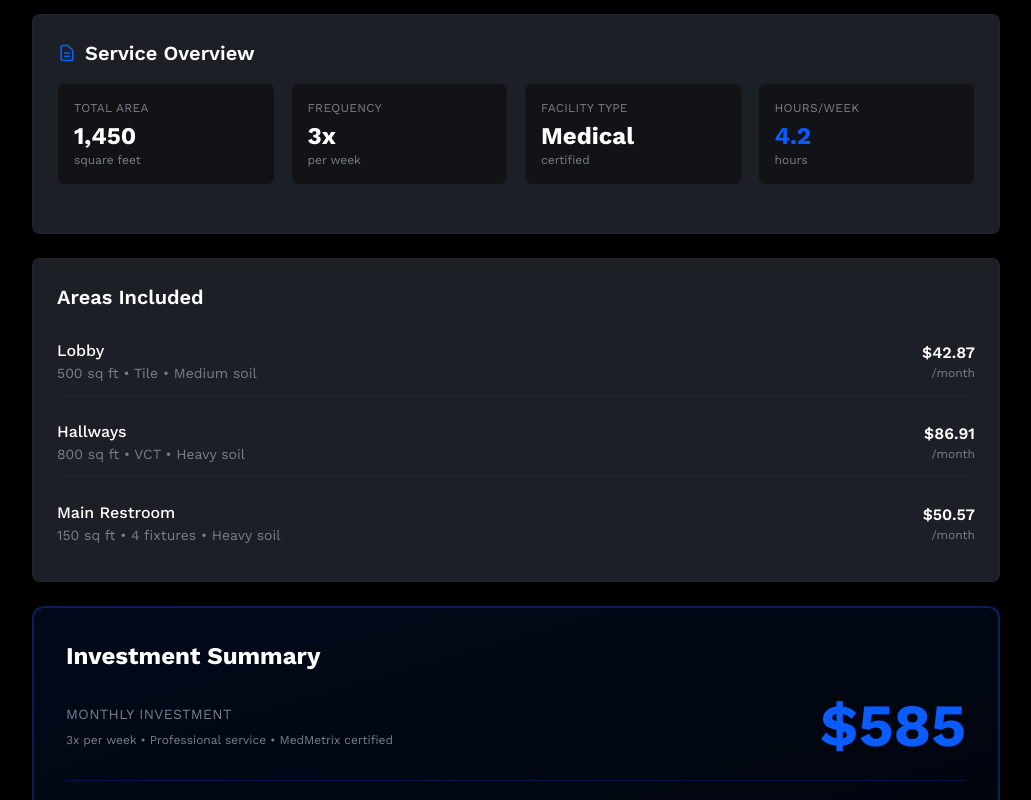
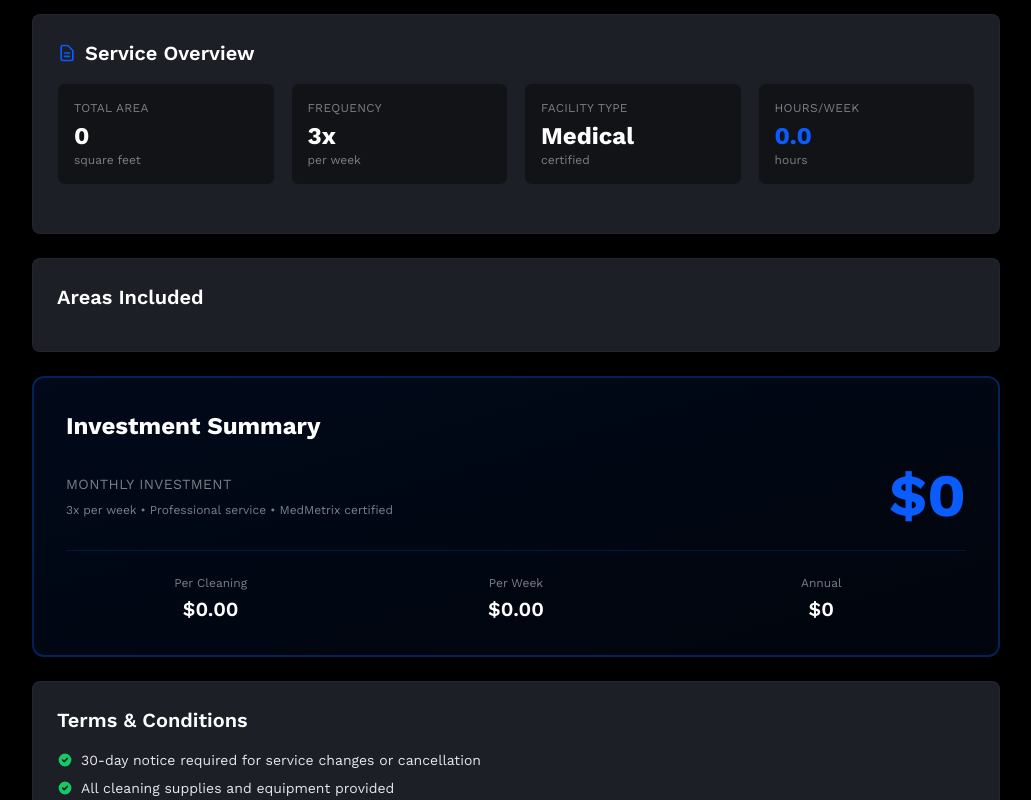
Before and after one commit to doyledockstader0-boop/IronQuote, a Next.js app: page /proposal in a window 1280 px wide. Shown: the part 440-1240 px from the top of the page, without its empty margins (124-1155 px from the left). Built offline with nearby package versions, Linux system fonts and the light colour scheme.

Commit message:
Complete MVP: Calculator, Summary, Proposal pages with API integration and rate limiting

```diff
--- a/app/api/generate-proposal/rate-limiter.ts
+++ b/app/api/generate-proposal/rate-limiter.ts
@@ -14,7 +14,7 @@ export function checkRateLimit(identifier: string): { allowed: boolean; retryAft
   const maxRequests = 10; // 10 requests per minute
 
   // Clean up expired entries
-  for (const [key, value] of rateLimitMap.entries()) {
+  for (const [key, value] of Array.from(rateLimitMap.entries())) {
     if (now > value.resetTime) {
       rateLimitMap.delete(key);
     }
--- a/app/api/generate-proposal/route.ts
+++ b/app/api/generate-proposal/route.ts
@@ -1,5 +1,5 @@
 import { NextRequest, NextResponse } from 'next/server';
-
+import { checkRateLimit } from './rate-limiter';
 export async function POST(request: NextRequest) {
   try {
     const body = await request.json();
--- a/app/calculator/page.tsx
+++ b/app/calculator/page.tsx
@@ -415,7 +415,43 @@ export default function CalculatorPage() { const router = useRouter();
               ☀️
             </button>
 
-            <button onClick={() => router.push('/summary')} className="flex items-center gap-2 px-4 py-2 bg-[#0A5CFF] text-white rounded-md text-sm font-semibold hover:bg-[#0951E6] transition-colors shadow-md">
+            <button
+              onClick={() => {
+                // Save all quote data to localStorage
+                const quoteData = {
+                 quoteId: 'IQ-' + Date.now().toString().slice(-8),
+              dateCreated: new Date().toLocaleDateString('en-US', {
+                year: 'numeric',
+                month: 'long',
+                day: 'numeric'
+              }),
+                  customerInfo,
+                  buildingType,
+                  standardAreas: calculations.standardAreasCalc,
+                  sutmBathrooms: calculations.sutmBathroomsCalc,
+                  frequencyRate,
+                  specialServices,
+                  calculations: {
+                    totalSqFt: calculations.totalSqFt,
+                    totalHours: calculations.totalHours,
+                    costPerClean: calculations.costPerClean,
+                    standardTotal: calculations.standardTotal,
+                    sutmTotal: calculations.sutmTotal,
+                    specialServicesTotal: calculations.specialServicesTotal,
+                    subtotal: calculations.subtotal,
+                    finalTotal: calculations.finalTotal,
+                    finalTotalWithSurcharge: calculations.finalTotalWithSurcharge,
+                    minimumApplied: calculations.minimumApplied,
+                    minimumRequired: calculations.minimumRequired,
+                  },
+                  timestamp: new Date().toISOString(),
+                };
+
+                localStorage.setItem('ironquote-current-quote', JSON.stringify(quoteData));
+                router.push('/summary');
+              }}
+              className="flex items-center gap-2 px-4 py-2 bg-[#0A5CFF] text-white rounded-md text-sm font-semibold hover:bg-[#0951E6] transition-colors shadow-md"
+            >
               <svg className="w-4 h-4" fill="none" stroke="currentColor" viewBox="0 0 24 24">
                 <path strokeLinecap="round" strokeLinejoin="round" strokeWidth={2} d="M9 12h6m-6 4h6m2 5H7a2 2 0 01-2-2V5a2 2 0 012-2h5.586a1 1 0 01.707.293l5.414 5.414a1 1 0 01.293.707V19a2 2 0 01-2 2z" />
               </svg>
--- a/app/proposal/page.tsx
+++ b/app/proposal/page.tsx
@@ -1,6 +1,6 @@
 'use client';
 
-import { useState } from 'react';
+import { useState, useEffect } from 'react';
 import { useRouter } from 'next/navigation';
 
 // ============================================================================
@@ -72,8 +72,7 @@ export default function ProposalPage() {
     valueProposition: '',
   });
 
-  // Mock data - In production, this would come from route params or state
-  const quoteData: QuoteData = {
+  const [quoteData, setQuoteData] = useState<QuoteData>({
     quoteId: 'IQ-' + Date.now().toString().slice(-8),
     dateCreated: new Date().toLocaleDateString('en-US', {
       year: 'numeric',
@@ -92,50 +91,29 @@ export default function ProposalPage() {
       phone: '(801) 555-0123',
     },
     buildingType: 'Medical',
-    standardAreas: [
-      {
-        id: '1',
-        areaName: 'Lobby',
-        totalSqFt: 500,
-        floorType: 'Tile',
-        soilLevel: 'Medium',
-        runRate: 1500,
-        hours: 0.33,
-        monthlyCost: 42.87,
-      },
-      {
-        id: '2',
-        areaName: 'Hallways',
-        totalSqFt: 800,
-        floorType: 'VCT',
-        soilLevel: 'Heavy',
-        runRate: 1200,
-        hours: 0.67,
-        monthlyCost: 86.91,
-      },
-    ],
-    sutmBathrooms: [
-      {
-        id: '1',
-        bathroomName: 'Main Restroom',
-        totalSqFt: 150,
-        floorType: 'Tile',
-        soilLevel: 'Heavy',
-        runRate: 800,
-        fixtureCount: 4,
-        minutesPerFixture: 3.0,
-        totalHours: 0.39,
-        monthlyCost: 50.57,
-      },
-    ],
+    standardAreas: [],
+    sutmBathrooms: [],
     frequency: 3,
     hourlyRate: 30,
     calculations: {
-      totalSqFt: 1450,
-      totalHours: 1.39,
-      finalTotalWithSurcharge: 585.00,
-    },
-  };
+      totalSqFt: 0,
+      totalHours: 0,
+      finalTotalWithSurcharge: 0,
+    }
+  });
+
+  // Load quote data from localStorage
+  useEffect(() => {
+    const savedQuote = localStorage.getItem('ironquote-current-quote');
+    if (savedQuote) {
+      try {
+        const parsed = JSON.parse(savedQuote);
+        setQuoteData(parsed);
+      } catch (error) {
+        console.error('Error loading quote data:', error);
+      }
+    }
+  }, []);
 
   // Generate AI content using Claude
   const generateAIContent = async () => {
@@ -167,7 +145,6 @@ export default function ProposalPage() {
       }
     } catch (error) {
       console.error('Error generating AI content:', error);
-      // Use fallback content if API fails
       setAiContent({
         introduction: `Dear ${quoteData.customerInfo.firstName} ${quoteData.customerInfo.lastName},\n\nThank you for considering JanPro for your commercial cleaning needs at ${quoteData.customerInfo.businessName}. We are pleased to present this comprehensive proposal for professional cleaning services.`,
         serviceDescription: `Our team will provide thorough cleaning services ${quoteData.frequency} times per week, covering ${quoteData.calculations.totalSqFt} square feet of your ${quoteData.buildingType.toLowerCase()} facility. We use industry-leading techniques and eco-friendly products to ensure a pristine environment.`,
@@ -179,12 +156,10 @@ export default function ProposalPage() {
   };
 
   const handleDownloadPDF = () => {
-    // PDF generation would go here
     alert('PDF download feature coming soon!');
   };
 
   const handleEmailProposal = () => {
-    // Email functionality would go here
     alert(`Email would be sent to: ${quoteData.customerInfo.email}`);
   };
 
@@ -193,7 +168,6 @@ export default function ProposalPage() {
       className="min-h-screen bg-[#000000] text-white"
       style={{ fontFamily: "'Work Sans', sans-serif" }}
     >
-      {/* Header */}
       <header className="sticky top-0 z-50 bg-[#1C1F26] border-b border-[#2C3038]/40 backdrop-blur-sm shadow-lg print:hidden">
         <div className="max-w-[1400px] mx-auto px-4 py-3 flex items-center gap-3">
           <div className="flex items-center gap-2">
@@ -240,10 +214,7 @@ export default function ProposalPage() {
         </div>
       </header>
 
-      {/* Main Content */}
       <main className="max-w-[1000px] mx-auto px-4 py-8">
-
-        {/* Proposal Header */}
         <div className="bg-gradient-to-br from-[#1C1F26] to-[#111317] border border-[#0A5CFF]/30 rounded-xl p-8 mb-8">
           <div className="flex items-center justify-between mb-6">
             <div>
@@ -281,7 +252,6 @@ export default function ProposalPage() {
           </div>
         </div>
 
-        {/* AI-Generated Introduction */}
         {aiContent.introduction && (
           <section className="bg-[#1C1F26] border border-[#2C3038]/40 rounded-lg p-6 mb-6">
             <h2 className="text-xl font-semibold text-white mb-4">Introduction</h2>
@@ -291,7 +261,6 @@ export default function ProposalPage() {
           </section>
         )}
 
-        {/* Service Overview */}
         <section className="bg-[#1C1F26] border border-[#2C3038]/40 rounded-lg p-6 mb-6">
           <h2 className="text-xl font-semibold text-white mb-4 flex items-center gap-2">
             <svg className="w-5 h-5 text-[#0A5CFF]" fill="none" stroke="currentColor" viewBox="0 0 24 24">
@@ -330,7 +299,6 @@ export default function ProposalPage() {
           )}
         </section>
 
-        {/* Areas Included */}
         <section className="bg-[#1C1F26] border border-[#2C3038]/40 rounded-lg p-6 mb-6">
           <h2 className="text-xl font-semibold text-white mb-4">Areas Included</h2>
 
@@ -363,7 +331,6 @@ export default function ProposalPage() {
           </div>
         </section>
 
-        {/* Value Proposition */}
         {aiContent.valueProposition && (
           <section className="bg-[#1C1F26] border border-[#2C3038]/40 rounded-lg p-6 mb-6">
             <h2 className="text-xl font-semibold text-white mb-4">Why Choose Us</h2>
@@ -373,7 +340,6 @@ export default function ProposalPage() {
           </section>
         )}
 
-        {/* Investment Summary */}
         <section className="bg-gradient-to-br from-[#0A5CFF]/10 to-[#0951E6]/5 border-2 border-[#0A5CFF]/30 rounded-xl p-8 mb-6">
           <h2 className="text-2xl font-bold text-white mb-6">Investment Summary</h2>
 
@@ -413,7 +379,6 @@ export default function ProposalPage() {
           </div>
         </section>
 
-        {/* Terms & Conditions */}
         <section className="bg-[#1C1F26] border border-[#2C3038]/40 rounded-lg p-6 mb-6">
           <h2 className="text-xl font-semibold text-white mb-4">Terms & Conditions</h2>
           <ul className="space-y-2 text-sm text-[#E6E8EB]">
@@ -450,7 +415,6 @@ export default function ProposalPage() {
           </ul>
         </section>
 
-        {/* Action Buttons */}
         <div className="grid grid-cols-1 md:grid-cols-3 gap-4 print:hidden">
           <button
             onClick={() => router.push('/summary')}
@@ -484,7 +448,6 @@ export default function ProposalPage() {
         </div>
       </main>
 
-      {/* Footer */}
       <footer className="border-t border-[#2C3038]/40 py-6 mt-12 print:hidden">
         <div className="max-w-[1000px] mx-auto px-4 text-center text-[#7A7F87] text-sm">
           IronQuote © {new Date().getFullYear()} — Professional proposals, powered by AI
--- a/app/summary/page.tsx
+++ b/app/summary/page.tsx
@@ -1,6 +1,6 @@
 'use client';
 
-import { useState } from 'react';
+import { useState, useEffect } from 'react';
 import { useRouter } from 'next/navigation';
 
 // ============================================================================
@@ -82,9 +82,22 @@ interface QuoteData {
 
 export default function PreQuoteSummary() {
   const router = useRouter();
+// Load quote data from localStorage
+  useEffect(() => {
+    const savedQuote = localStorage.getItem('ironquote-current-quote');
+    if (savedQuote) {
+      try {
+        const parsed = JSON.parse(savedQuote);
+        setQuoteData(parsed);
+      } catch (error) {
+        console.error('Error loading quote data:', error);
+      }
+    }
+  }, []);
+
 
   // Mock data - In production, this would come from route params or state
-  const [quoteData] = useState<QuoteData>({
+  const [quoteData, setQuoteData] = useState<QuoteData>({
     quoteId: 'IQ-' + Date.now().toString().slice(-8),
     dateCreated: new Date().toLocaleDateString('en-US', {
       year: 'numeric',
@@ -172,7 +185,7 @@ export default function PreQuoteSummary() {
 
   const handleGenerateProposal = () => {
     // Navigate to proposal generation page
-    router.push('/proposal/generate');
+    router.push('/proposal');
   };
 
   const handlePrint = () => {
```
